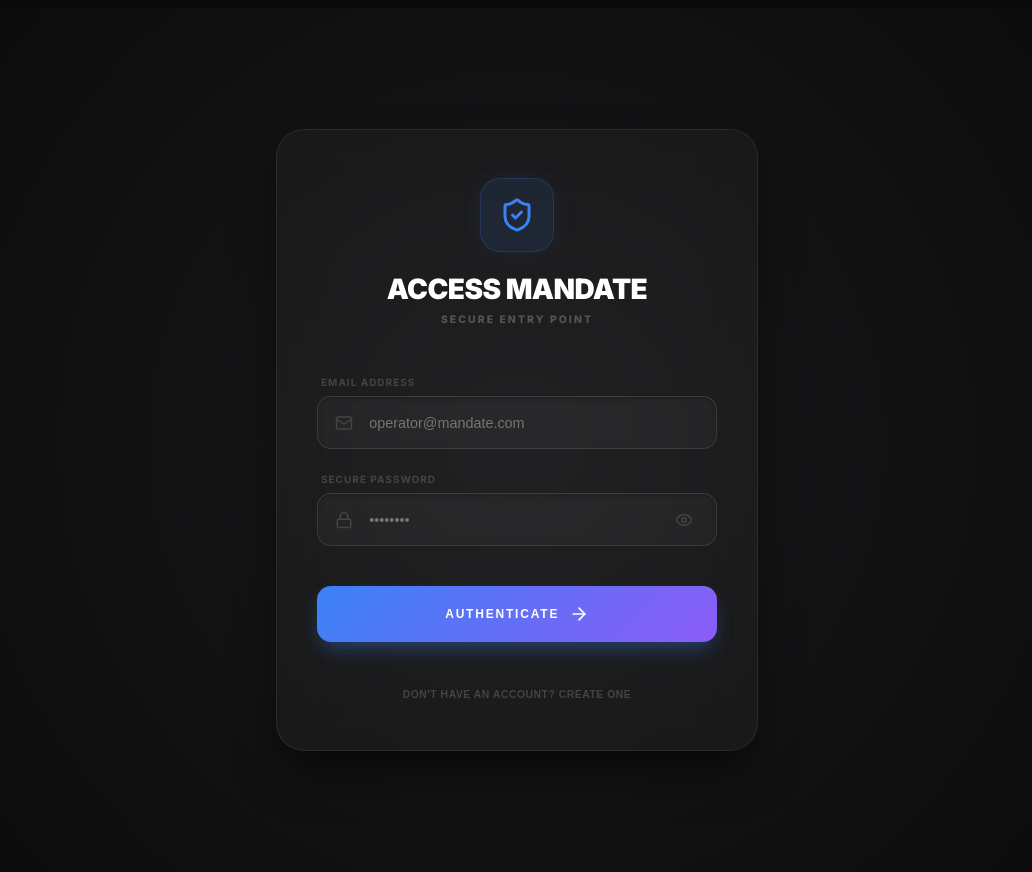
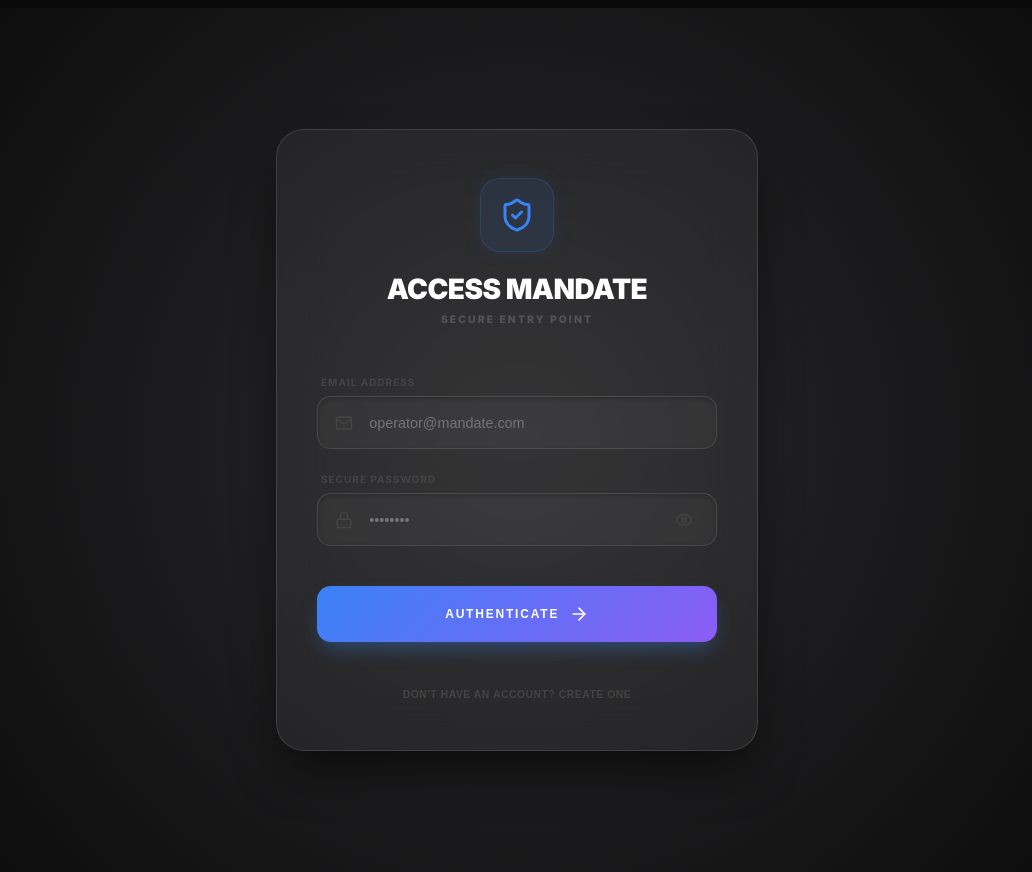
Before and after one commit to smazibukodigital-eng/mandate-Tracker, a Next.js app: page / in a window 1280 px wide. Shown: the whole page, without its empty margins (123-1155 px from the left). Built offline with nearby package versions, Linux system fonts and the light colour scheme.

Commit message:
'ui-vibrance-boost'

```diff
--- a/src/app/page.tsx
+++ b/src/app/page.tsx
@@ -192,7 +192,7 @@ export default function Dashboard() {
   const styles = {
     container: {
       height: '100vh',
-      background: 'radial-gradient(circle at top right, #1e1b4b 0%, #0a0a0b 100%)',
+      background: 'radial-gradient(circle at top right, #2e2a5e 0%, #0a0a0b 100%)',
       color: 'white',
       display: 'flex',
       flexDirection: 'column' as const,
@@ -201,9 +201,9 @@ export default function Dashboard() {
       fontFamily: "'Inter', sans-serif"
     },
     glassCard: {
-      background: 'rgba(255, 255, 255, 0.03)',
+      background: 'rgba(255, 255, 255, 0.05)',
       backdropFilter: 'blur(20px)',
-      border: '1px solid rgba(255, 255, 255, 0.05)',
+      border: '1px solid rgba(255, 255, 255, 0.1)',
       borderRadius: '20px',
       padding: '1rem'
     }
--- a/src/components/Auth.tsx
+++ b/src/components/Auth.tsx
@@ -37,15 +37,15 @@ export default function Auth() {
       display: 'flex',
       alignItems: 'center',
       justifyContent: 'center',
-      background: 'radial-gradient(circle at center, #1a1a1c 0%, #0a0a0b 100%)',
+      background: 'radial-gradient(circle at center, #2a2a2c 0%, #0a0a0b 100%)',
       padding: '2rem'
     },
     card: {
       width: '100%',
       maxWidth: '400px',
-      background: 'rgba(255, 255, 255, 0.03)',
+      background: 'rgba(255, 255, 255, 0.05)',
       backdropFilter: 'blur(25px)',
-      border: '1px solid rgba(255, 255, 255, 0.08)',
+      border: '1px solid rgba(255, 255, 255, 0.12)',
       borderRadius: '28px',
       padding: '3rem 2.5rem',
       boxShadow: '0 25px 50px -12px rgba(0, 0, 0, 0.7)',
```
